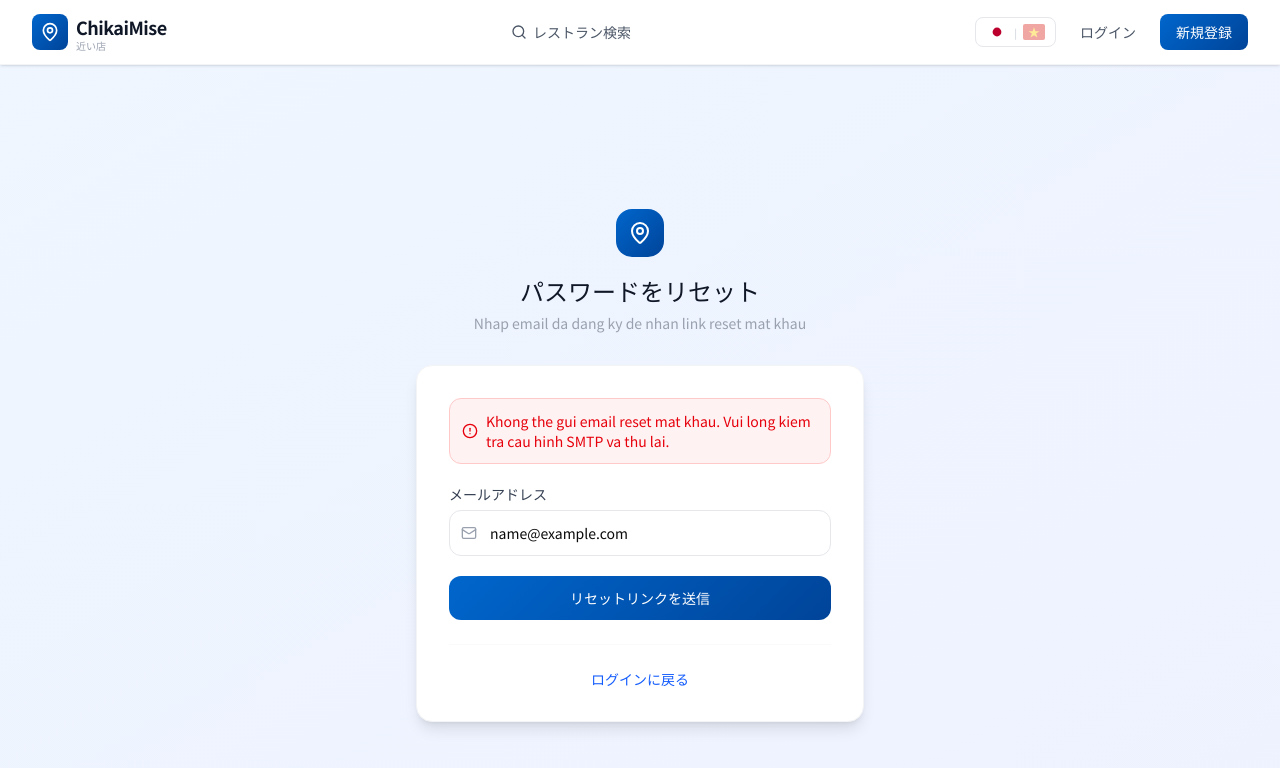
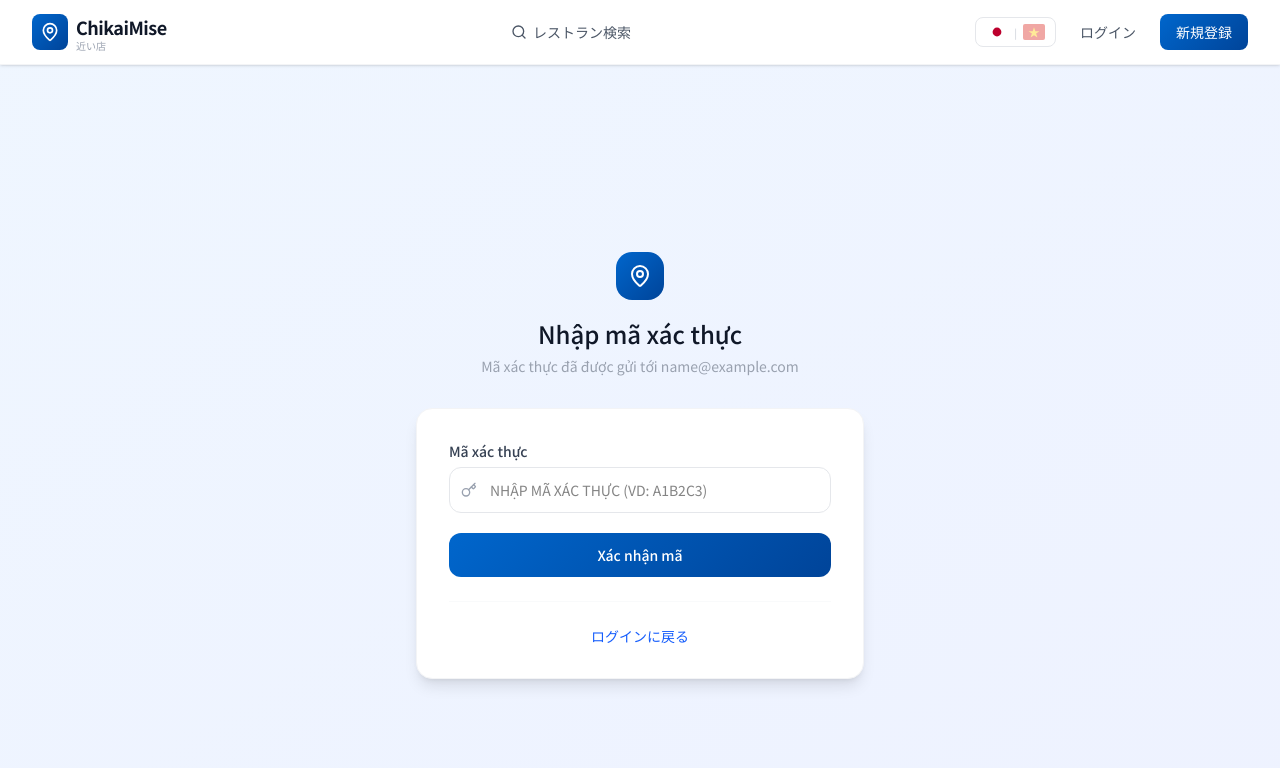
Before and after one commit to deepdev-hub/JPTaxi, a React (Vite) app in the folder frontend/: page /forgot-password in a window 1280 px wide. Both pictures are taken after typing "name@example.com" into the empty fields and a click on the button "リセットリンクを送信". Shown: the top 768 px of the page. Built offline with nearby package versions, Linux system fonts and the light colour scheme; no server answers.

Commit message:
fix forgot password

```diff
--- a/frontend/src/app/pages/ForgotPasswordPage.tsx
+++ b/frontend/src/app/pages/ForgotPasswordPage.tsx
@@ -1,43 +1,89 @@
 import React, { useState } from "react";
-import { Link } from "react-router";
-import { AlertCircle, CheckCircle, Mail, MapPin } from "lucide-react";
-import { requestPasswordReset } from "../api/client";
+import { Link, useNavigate } from "react-router";
+import { AlertCircle, CheckCircle, Mail, MapPin, Key, Lock, Eye, EyeOff } from "lucide-react";
 import { useLanguage } from "../context/LanguageContext";
+
+// 3 mã OTP demo có chứa chữ và số theo yêu cầu
+const VALID_OTPS = ["X7K9P2", "M4V2Q8", "L9Z3T5"];
 
 export function ForgotPasswordPage() {
   const { t } = useLanguage();
+  const navigate = useNavigate();
+
+  const [step, setStep] = useState(1); // 1: Email, 2: OTP, 3: New Password, 4: Success
   const [email, setEmail] = useState("");
+  const [otp, setOtp] = useState("");
+  const [newPassword, setNewPassword] = useState("");
+  const [confirmPassword, setConfirmPassword] = useState("");
+
+  const [showPassword, setShowPassword] = useState(false);
+  const [showConfirmPassword, setShowConfirmPassword] = useState(false);
+
   const [error, setError] = useState("");
   const [loading, setLoading] = useState(false);
-  const [success, setSuccess] = useState(false);
 
-  const handleSubmit = async (e: React.FormEvent) => {
+  const handleEmailSubmit = async (e: React.FormEvent) => {
     e.preventDefault();
     setError("");
 
     if (!email) {
-      setError(t.forgotPassword.errorRequired);
+      setError(t.forgotPassword?.errorRequired || "Vui lòng nhập email");
       return;
     }
 
     const emailRegex = /^[^\s@]+@[^\s@]+\.[^\s@]+$/;
     if (!emailRegex.test(email)) {
-      setError(t.forgotPassword.errorInvalid);
+      setError(t.forgotPassword?.errorInvalid || "Email không hợp lệ");
       return;
     }
 
     setLoading(true);
-    try {
-      await requestPasswordReset({ email });
-      setSuccess(true);
-    } catch {
-      setError("Khong the gui email reset mat khau. Vui long kiem tra cau hinh SMTP va thu lai.");
-    } finally {
+    // Giả lập delay gọi API 0.8 giây
+    setTimeout(() => {
       setLoading(false);
+      setStep(2);
+    }, 800);
+  };
+
+  const handleOtpSubmit = (e: React.FormEvent) => {
+    e.preventDefault();
+    setError("");
+
+    if (!otp) {
+      setError("Vui lòng nhập mã xác thực");
+      return;
+    }
+
+    if (VALID_OTPS.includes(otp.toUpperCase())) {
+      setStep(3);
+    } else {
+      setError("Mã xác thực không chính xác. Vui lòng thử lại.");
     }
   };
 
-  if (success) {
+  const handlePasswordSubmit = (e: React.FormEvent) => {
+    e.preventDefault();
+    setError("");
+
+    if (newPassword.length < 6) {
+      setError(t.signup?.errorPasswordShort || "Mật khẩu phải có ít nhất 6 ký tự");
+      return;
+    }
+
+    if (newPassword !== confirmPassword) {
+      setError(t.signup?.errorPasswordMismatch || "Mật khẩu xác nhận không khớp");
+      return;
+    }
+
+    setLoading(true);
+    // Giả lập delay cập nhật mật khẩu
+    setTimeout(() => {
+      setLoading(false);
+      setStep(4);
+    }, 1000);
+  };
+
+  if (step === 4) {
     return (
       <div className="min-h-screen bg-gradient-to-br from-blue-50 to-indigo-50 flex items-center justify-center p-4">
         <div className="w-full max-w-md">
@@ -45,17 +91,16 @@ export function ForgotPasswordPage() {
             <div className="w-16 h-16 rounded-full bg-green-100 flex items-center justify-center mx-auto mb-4">
               <CheckCircle className="w-8 h-8 text-green-600" />
             </div>
-            <h2 className="text-gray-900 mb-2">{t.forgotPassword.successTitle}</h2>
+            <h2 className="text-gray-900 mb-2">Đổi mật khẩu thành công!</h2>
             <p className="text-sm text-gray-600 mb-4">
-              Neu email nay ton tai trong he thong, chung toi da gui link reset mat khau den {email}.
-              Vui long mo email va dat mat khau moi.
+              Mật khẩu của bạn đã được cập nhật. Vui lòng đăng nhập lại với mật khẩu mới.
             </p>
             <Link
               to="/login"
               className="inline-block px-6 py-3 text-white rounded-xl text-sm transition-all hover:opacity-90"
               style={{ background: "linear-gradient(135deg, #0066CC 0%, #004499 100%)" }}
             >
-              {t.forgotPassword.backBtn}
+              Quay lại đăng nhập
             </Link>
           </div>
         </div>
@@ -75,14 +120,22 @@ export function ForgotPasswordPage() {
               <MapPin className="w-6 h-6 text-white" />
             </div>
           </Link>
-          <h1 className="text-gray-900 mt-4">{t.forgotPassword.title}</h1>
+          <h1 className="text-gray-900 mt-4">
+            {step === 1 && (t.forgotPassword?.title || "Reset mật khẩu")}
+            {step === 2 && "Nhập mã xác thực"}
+            {step === 3 && "Đặt mật khẩu mới"}
+          </h1>
           <p className="text-sm text-gray-400 mt-1">
-            Nhap email da dang ky de nhan link reset mat khau
+            {step === 1 && "Nhập email đã đăng ký để nhận link reset mật khẩu"}
+            {step === 2 && `Mã xác thực đã được gửi tới ${email}`}
+            {step === 3 && "Vui lòng nhập mật khẩu mới cho tài khoản của bạn"}
           </p>
         </div>
 
         <div className="bg-white rounded-2xl shadow-lg border border-gray-100 p-8">
-          <form onSubmit={handleSubmit} className="space-y-5">
+          {/* STEP 1: EMAIL */}
+          {step === 1 && (
+            <form onSubmit={handleEmailSubmit} className="space-y-5">
               {error && (
                 <div className="flex items-center gap-2 p-3 bg-red-50 border border-red-200 rounded-xl text-sm text-red-600">
                   <AlertCircle className="w-4 h-4 flex-shrink-0" />
@@ -91,14 +144,14 @@ export function ForgotPasswordPage() {
               )}
 
               <div>
-              <label className="block text-sm text-gray-700 mb-1.5">{t.forgotPassword.email}</label>
+                <label className="block text-sm text-gray-700 mb-1.5">{t.forgotPassword?.email || "Email"}</label>
                 <div className="relative">
                   <Mail className="absolute left-3 top-1/2 -translate-y-1/2 w-4 h-4 text-gray-400" />
                   <input
                     type="email"
                     value={email}
                     onChange={(e) => setEmail(e.target.value)}
-                  placeholder={t.forgotPassword.emailPlaceholder}
+                    placeholder={t.forgotPassword?.emailPlaceholder || "example@email.com"}
                     className="w-full pl-10 pr-4 py-3 border border-gray-200 rounded-xl text-sm focus:outline-none focus:border-blue-400 transition-colors"
                   />
                 </div>
@@ -110,17 +163,117 @@ export function ForgotPasswordPage() {
                 className="w-full py-3 text-white rounded-xl text-sm transition-all hover:opacity-90 disabled:opacity-60"
                 style={{ background: "linear-gradient(135deg, #0066CC 0%, #004499 100%)" }}
               >
-              {loading ? t.forgotPassword.sending : t.forgotPassword.sendBtn}
+                {loading ? (t.forgotPassword?.sending || "Đang gửi...") : (t.forgotPassword?.sendBtn || "Gửi liên kết reset")}
               </button>
             </form>
+          )}
 
+          {/* STEP 2: OTP */}
+          {step === 2 && (
+            <form onSubmit={handleOtpSubmit} className="space-y-5">
+              {error && (
+                <div className="flex items-center gap-2 p-3 bg-red-50 border border-red-200 rounded-xl text-sm text-red-600">
+                  <AlertCircle className="w-4 h-4 flex-shrink-0" />
+                  {error}
+                </div>
+              )}
+
+              <div>
+                <label className="block text-sm text-gray-700 mb-1.5">Mã xác thực</label>
+                <div className="relative">
+                  <Key className="absolute left-3 top-1/2 -translate-y-1/2 w-4 h-4 text-gray-400" />
+                  <input
+                    type="text"
+                    value={otp}
+                    onChange={(e) => setOtp(e.target.value)}
+                    placeholder="Nhập mã xác thực (VD: A1B2C3)"
+                    className="w-full pl-10 pr-4 py-3 border border-gray-200 rounded-xl text-sm focus:outline-none focus:border-blue-400 transition-colors uppercase"
+                  />
+                </div>
+              </div>
+
+              <button
+                type="submit"
+                className="w-full py-3 text-white rounded-xl text-sm transition-all hover:opacity-90"
+                style={{ background: "linear-gradient(135deg, #0066CC 0%, #004499 100%)" }}
+              >
+                Xác nhận mã
+              </button>
+            </form>
+          )}
+
+          {/* STEP 3: NEW PASSWORD */}
+          {step === 3 && (
+            <form onSubmit={handlePasswordSubmit} className="space-y-5">
+              {error && (
+                <div className="flex items-center gap-2 p-3 bg-red-50 border border-red-200 rounded-xl text-sm text-red-600">
+                  <AlertCircle className="w-4 h-4 flex-shrink-0" />
+                  {error}
+                </div>
+              )}
+
+              <div>
+                <label className="block text-sm text-gray-700 mb-1.5">{t.profile?.newPassword || "Mật khẩu mới"}</label>
+                <div className="relative">
+                  <Lock className="absolute left-3 top-1/2 -translate-y-1/2 w-4 h-4 text-gray-400" />
+                  <input
+                    type={showPassword ? "text" : "password"}
+                    value={newPassword}
+                    onChange={(e) => setNewPassword(e.target.value)}
+                    placeholder={t.signup?.passwordPlaceholder || "Tối thiểu 6 ký tự"}
+                    className="w-full pl-10 pr-10 py-3 border border-gray-200 rounded-xl text-sm focus:outline-none focus:border-blue-400 transition-colors"
+                  />
+                  <button
+                    type="button"
+                    onClick={() => setShowPassword(!showPassword)}
+                    className="absolute right-3 top-1/2 -translate-y-1/2 text-gray-400 hover:text-gray-600"
+                  >
+                    {showPassword ? <EyeOff className="w-4 h-4" /> : <Eye className="w-4 h-4" />}
+                  </button>
+                </div>
+              </div>
+
+              <div>
+                <label className="block text-sm text-gray-700 mb-1.5">{t.profile?.confirmPassword || "Xác nhận mật khẩu mới"}</label>
+                <div className="relative">
+                  <Lock className="absolute left-3 top-1/2 -translate-y-1/2 w-4 h-4 text-gray-400" />
+                  <input
+                    type={showConfirmPassword ? "text" : "password"}
+                    value={confirmPassword}
+                    onChange={(e) => setConfirmPassword(e.target.value)}
+                    placeholder={t.signup?.confirmPlaceholder || "Nhập lại mật khẩu"}
+                    className="w-full pl-10 pr-10 py-3 border border-gray-200 rounded-xl text-sm focus:outline-none focus:border-blue-400 transition-colors"
+                  />
+                  <button
+                    type="button"
+                    onClick={() => setShowConfirmPassword(!showConfirmPassword)}
+                    className="absolute right-3 top-1/2 -translate-y-1/2 text-gray-400 hover:text-gray-600"
+                  >
+                    {showConfirmPassword ? <EyeOff className="w-4 h-4" /> : <Eye className="w-4 h-4" />}
+                  </button>
+                </div>
+              </div>
+
+              <button
+                type="submit"
+                disabled={loading}
+                className="w-full py-3 text-white rounded-xl text-sm transition-all hover:opacity-90 disabled:opacity-60"
+                style={{ background: "linear-gradient(135deg, #0066CC 0%, #004499 100%)" }}
+              >
+                {loading ? "Đang cập nhật..." : "Cập nhật mật khẩu"}
+              </button>
+            </form>
+          )}
+
+          {(step === 1 || step === 2) && (
             <div className="mt-6 pt-6 border-t border-gray-50">
               <p className="text-center text-sm text-gray-500">
                 <Link to="/login" className="text-blue-600 hover:text-blue-700">
-                {t.forgotPassword.backToLogin}
+                  {t.forgotPassword?.backToLogin || "Quay lại đăng nhập"}
                 </Link>
               </p>
             </div>
+          )}
         </div>
       </div>
     </div>
```
Lines whose indentation alone changed are shown as unchanged.
